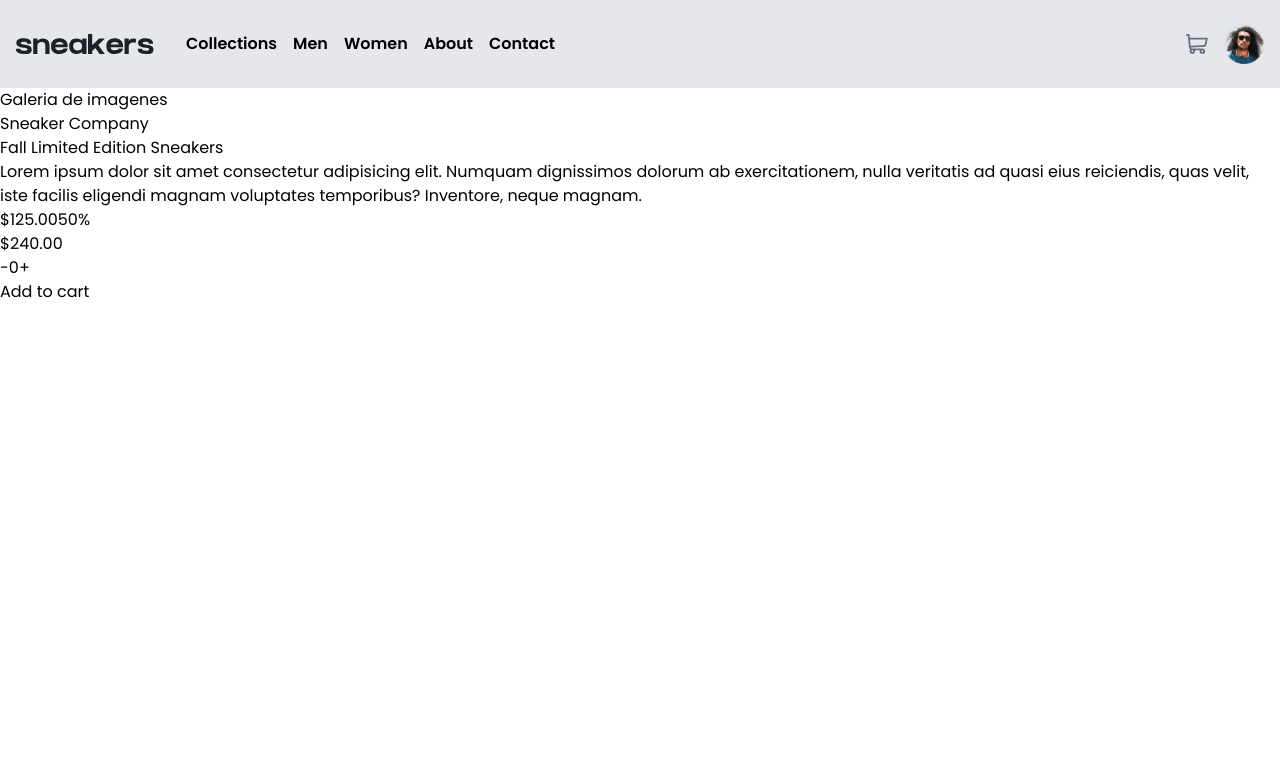
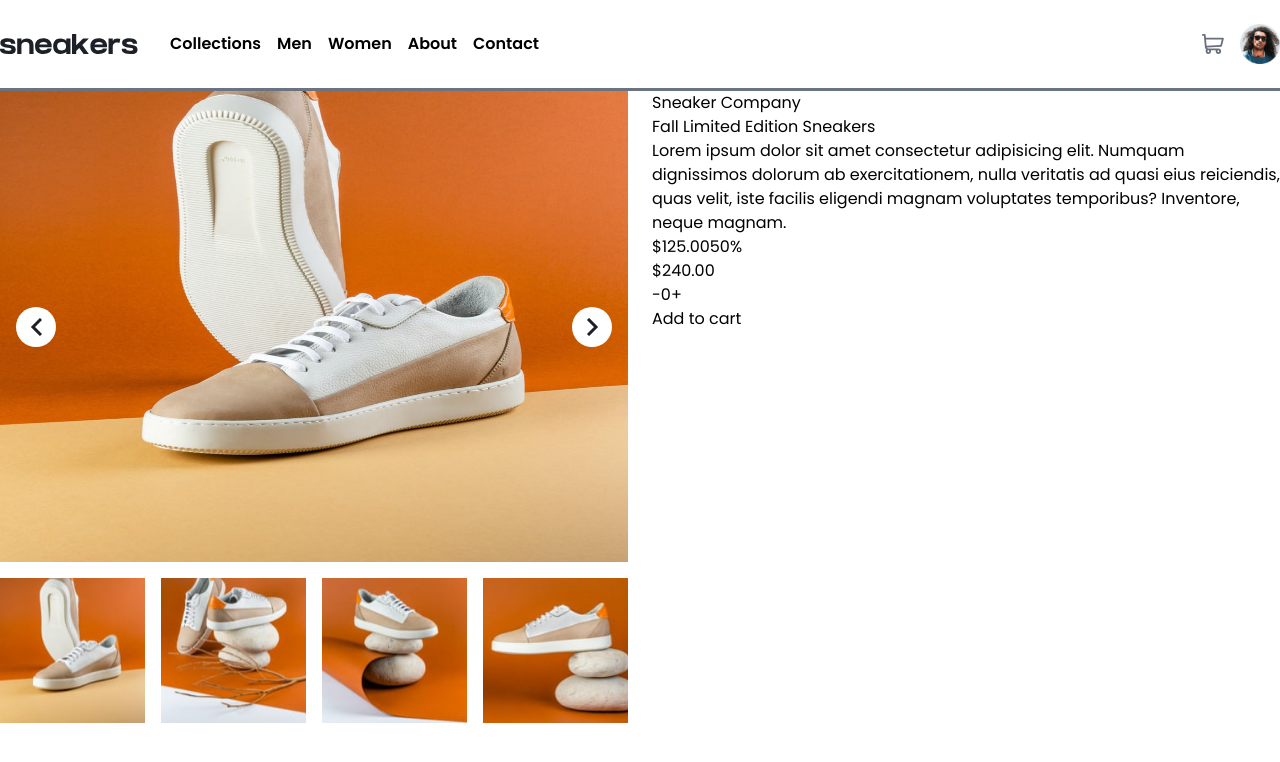
Before and after one commit to jorgecaballer0/frontend-mentor-ecommerce-product-page, a React (Vite) app: page / in a window 1280 px wide. Shown: the top 762 px of the page. Built offline with nearby package versions, Linux system fonts and the light colour scheme; what prettier-plugin-tailwindcss would draw is missing.

Commit message:
Slide imagenes

```diff
--- a/index.html
+++ b/index.html
@@ -5,7 +5,7 @@
   <meta charset="UTF-8" />
   <link rel="icon" type="image/svg+xml" href="/vite.svg" />
   <meta name="viewport" content="width=device-width, initial-scale=1.0" />
-  <title>Ecommerce React</title>
+  <title>Product page ecommerce - FM</title>
   <link rel="preconnect" href="https://fonts.googleapis.com">
   <link rel="preconnect" href="https://fonts.gstatic.com" crossorigin>
   <link href="https://fonts.googleapis.com/css2?family=Poppins:wght@400;600&display=swap" rel="stylesheet">
--- /dev/null
+++ b/src/components/icons/NextIcon.jsx
@@ -0,0 +1,17 @@
+import React from "react";
+
+const Next = (props) => {
+  return (
+    <svg {...props} width="13" height="18" xmlns="http://www.w3.org/2000/svg">
+      <path
+        d="m2 1 8 8-8 8"
+        stroke="#1D2026"
+        stroke-width="3"
+        fill="none"
+        fillRule="evenodd"
+      />
+    </svg>
+  );
+};
+
+export default Next;
--- /dev/null
+++ b/src/components/icons/PrevIcon.jsx
@@ -0,0 +1,17 @@
+import React from "react";
+
+const PrevIcon = (props) => {
+  return (
+    <svg {...props} width="12" height="18" xmlns="http://www.w3.org/2000/svg">
+      <path
+        d="M11 1 3 9l8 8"
+        stroke="#1D2026"
+        stroke-width="3"
+        fill="none"
+        fillRule="evenodd"
+      />
+    </svg>
+  );
+};
+
+export default PrevIcon;
--- a/src/components/navbar/MainNavbar.jsx
+++ b/src/components/navbar/MainNavbar.jsx
@@ -3,6 +3,7 @@ import Avatar from "@/assets/img/image-avatar.png";
 import MenuIcon from "@/components/icons/MenuIcon";
 import CartIcon from "@/components/icons/CartIcon";
 import CloseIcon from "@/components/icons/CloseIcon";
+import NavLink from "@/components/navbar/NavLink";
 import { useState } from "react";
 
 const MainNavbar = () => {
@@ -22,7 +23,8 @@ const MainNavbar = () => {
   };
 
   return (
-    <header className="container mx-auto flex items-center gap-8 bg-gray-200 py-6 px-4">
+    <>
+      <header className="container mx-auto flex items-center gap-8 p-4 md:p-0">
         <button className="md:hidden" onClick={handleOpenMenu}>
           <MenuIcon />
         </button>
@@ -31,11 +33,11 @@ const MainNavbar = () => {
           <button className="mb-10 md:hidden" onClick={handleCloseMenu}>
             <CloseIcon />
           </button>
-        <a href="">Collections</a>
-        <a href="">Men</a>
-        <a href="">Women</a>
-        <a href="">About</a>
-        <a href="">Contact</a>
+          <NavLink text="Collections" />
+          <NavLink text="Men" />
+          <NavLink text="Women" />
+          <NavLink text="About" />
+          <NavLink text="Contact" />
         </nav>
         <div className="flex gap-4">
           <button>
@@ -44,6 +46,8 @@ const MainNavbar = () => {
           <img src={Avatar} alt="Avatar" className="w-10" />
         </div>
       </header>
+      <span className="container mx-auto hidden h-[3px] w-full bg-gray-500 md:block"></span>
+    </>
   );
 };
 
--- /dev/null
+++ b/src/components/navbar/NavLink.jsx
@@ -0,0 +1,12 @@
+import React from "react";
+
+const NavLink = ({ text }) => {
+  return (
+    <a href="#" className="group relative py-8">
+      <span className="group-hover:text-orange-primary">{text}</span>
+      <span className="absolute bottom-0 left-0 h-2 w-full scale-x-0 transition-all duration-300 group-hover:scale-100 group-hover:bg-orange-primary"></span>
+    </a>
+  );
+};
+
+export default NavLink;
--- /dev/null
+++ b/src/components/product/DetailProducts.jsx
@@ -0,0 +1,29 @@
+import React from "react";
+
+const DetailProducts = () => {
+  return (
+    <section>
+      <p>Sneaker Company</p>
+      <h2>Fall Limited Edition Sneakers</h2>
+      <p>
+        Lorem ipsum dolor sit amet consectetur adipisicing elit. Numquam
+        dignissimos dolorum ab exercitationem, nulla veritatis ad quasi eius
+        reiciendis, quas velit, iste facilis eligendi magnam voluptates
+        temporibus? Inventore, neque magnam.
+      </p>
+      <p>
+        <span>$125.00</span>
+        <span>50%</span>
+      </p>
+      <p>$240.00</p>
+      <div>
+        <button>-</button>
+        <span>0</span>
+        <button>+</button>
+      </div>
+      <button>Add to cart</button>
+    </section>
+  );
+};
+
+export default DetailProducts;
--- a/src/components/product/MainProduct.jsx
+++ b/src/components/product/MainProduct.jsx
@@ -1,30 +1,12 @@
 import React from "react";
+import DetailProducts from "@/components/product/DetailProducts";
+import SlideProducts from "@/components/product/SlideProducts";
 
 const MainProduct = () => {
   return (
-    <main>
-      <section>Galeria de imagenes</section>
-      <section>
-        <p>Sneaker Company</p>
-        <h2>Fall Limited Edition Sneakers</h2>
-        <p>
-          Lorem ipsum dolor sit amet consectetur adipisicing elit. Numquam
-          dignissimos dolorum ab exercitationem, nulla veritatis ad quasi eius
-          reiciendis, quas velit, iste facilis eligendi magnam voluptates
-          temporibus? Inventore, neque magnam.
-        </p>
-        <p>
-          <span>$125.00</span>
-          <span>50%</span>
-        </p>
-        <p>$240.00</p>
-        <div>
-          <button>-</button>
-          <span>0</span>
-          <button>+</button>
-        </div>
-        <button>Add to cart</button>
-      </section>
+    <main className="grid grid-cols-1 gap-6 md:grid-cols-2">
+      <SlideProducts />
+      <DetailProducts />
     </main>
   );
 };
--- /dev/null
+++ b/src/components/product/SlideProducts.jsx
@@ -0,0 +1,55 @@
+import { useState } from "react";
+import PrevIcon from "@/components/icons/PrevIcon";
+import NextIcon from "@/components/icons/NextIcon";
+
+import imgProduct1 from "@/assets/img/image-product-1.jpg";
+import imgProduct2 from "@/assets/img/image-product-2.jpg";
+import imgProduct3 from "@/assets/img/image-product-3.jpg";
+import imgProduct4 from "@/assets/img/image-product-4.jpg";
+
+import imgProductSmall1 from "@/assets/img/image-product-1-thumbnail.jpg";
+import imgProductSmall2 from "@/assets/img/image-product-2-thumbnail.jpg";
+import imgProductSmall3 from "@/assets/img/image-product-3-thumbnail.jpg";
+import imgProductSmall4 from "@/assets/img/image-product-4-thumbnail.jpg";
+
+const ARRAY_IMG = [imgProduct1, imgProduct2, imgProduct3, imgProduct4];
+
+const SlideProducts = () => {
+  const [index, setIndex] = useState(0);
+
+  const handleClickNext = () => {
+    index === ARRAY_IMG.length - 1 ? setIndex(0) : setIndex(index + 1);
+  };
+
+  const handleClickPrev = () => {
+    index === 0 ? setIndex(ARRAY_IMG.length - 1) : setIndex(index - 1);
+  };
+
+  return (
+    <section className="grid md:grid-cols-4 md:gap-4">
+      <div className="relative col-span-4">
+        <img src={ARRAY_IMG[index]} alt="" className="aspect-[16/12]" />
+        <div className="absolute top-1/2 flex w-full -translate-y-1/2 justify-between px-4">
+          <button
+            className="grid h-10 w-10 place-items-center rounded-full bg-white"
+            onClick={handleClickPrev}
+          >
+            <PrevIcon />
+          </button>
+          <button
+            className="grid h-10 w-10 place-items-center rounded-full bg-white"
+            onClick={handleClickNext}
+          >
+            <NextIcon />
+          </button>
+        </div>
+      </div>
+      <img src={imgProductSmall1} alt="" className="hidden md:block" />
+      <img src={imgProductSmall2} alt="" className="hidden md:block" />
+      <img src={imgProductSmall3} alt="" className="hidden md:block" />
+      <img src={imgProductSmall4} alt="" className="hidden md:block" />
+    </section>
+  );
+};
+
+export default SlideProducts;
--- a/tailwind.config.cjs
+++ b/tailwind.config.cjs
@@ -9,6 +9,15 @@ module.exports = {
       fontFamily: {
         sans: ["Poppins", ...defaultTheme.fontFamily.sans],
       },
+      colors: {
+        "orange-primary": "hsl(26, 100%, 55%)",
+        "pale-orange": "hsl(25, 100%, 94%)",
+        "very-dark-blue": "hsl(220, 13%, 13%)",
+        "dark-grayish-blue": "hsl(219, 9%, 45%)",
+        "grayish-blue": "hsl(220, 14%, 75%)",
+        "light-grayish-blue": "hsl(223, 64%, 98%)",
+        "black-75": "hsl(0, 0%, 0%)",
+      },
     },
   },
   plugins: [require("prettier-plugin-tailwindcss")],
```
Lines whose indentation alone changed are shown as unchanged.
